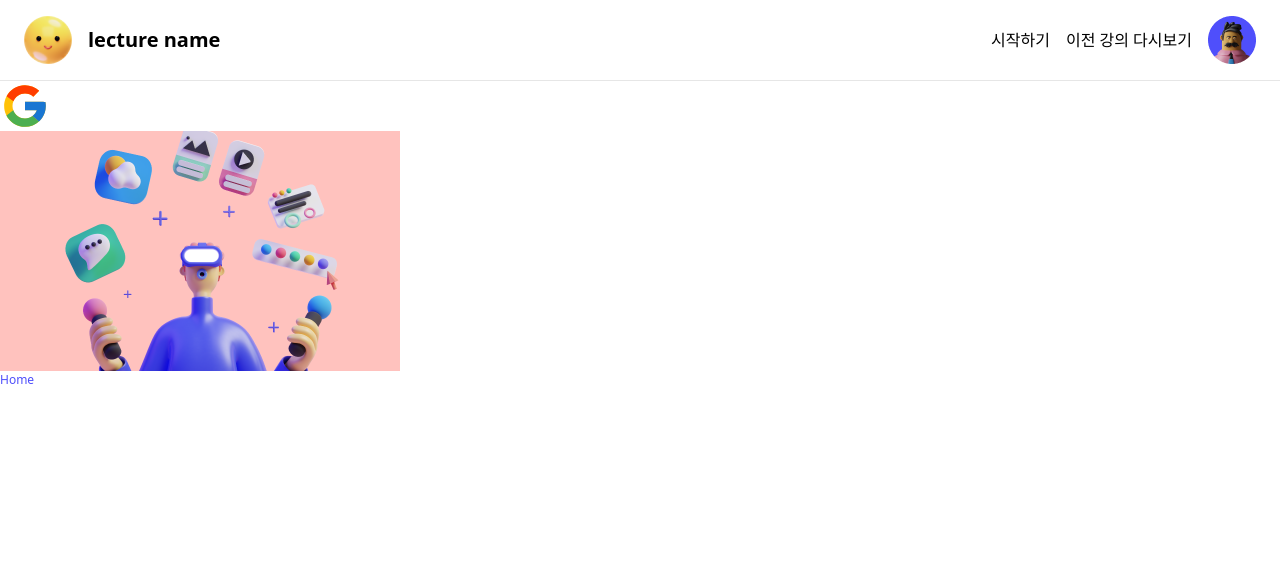
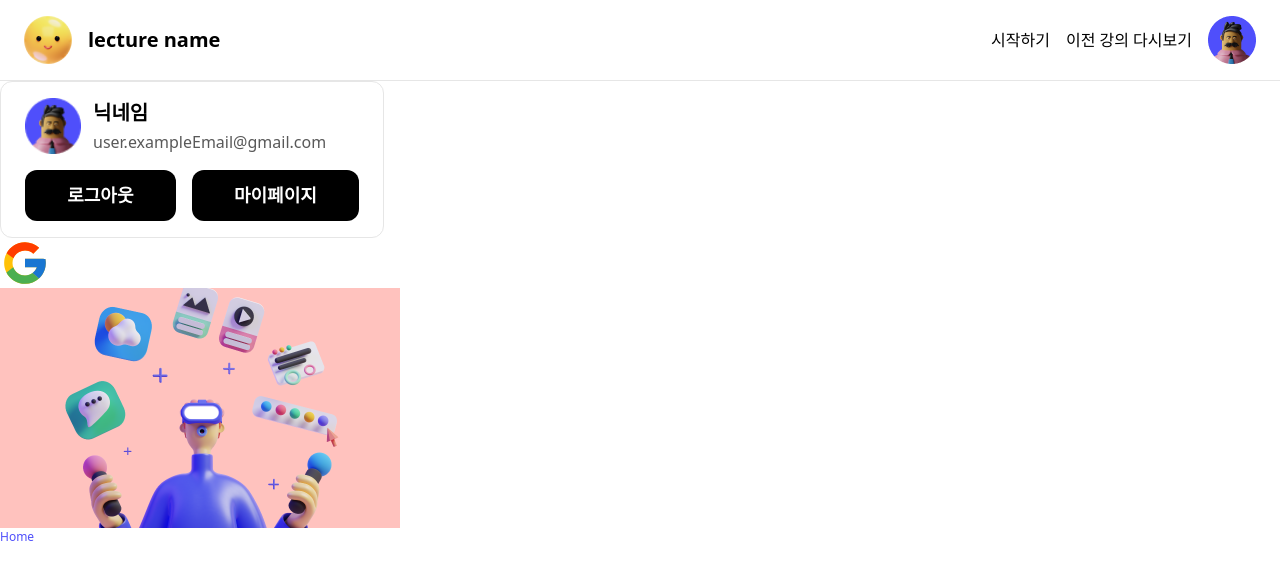
Before and after one commit to boostcampwm2023/web13_Boarlog, a React (Vite) app in the folder frontend/: page / in a window 1280 px wide. Shown: the top 580 px of the page. Built offline with nearby package versions, Linux system fonts and the light colour scheme; a web font is replaced by a local one.

Commit message:
feat: user 정보 modal 기본 UI 작업 #60
- modal의 기본적인 UI 요소들을 작업하였습니다.

```diff
--- /dev/null
+++ b/frontend/src/components/Header/components/ProfileModal.tsx
@@ -0,0 +1,31 @@
+import ProfileSmall from "@/assets/imgs/profileSmall.png";
+
+const ProfileModal = () => {
+  return (
+    <div className="flex flex-col items-center gap-4 px-6 py-4 w-96 h-fit bg-grayscale-white rounded-xl border-default">
+      <div className="flex flex-row gap-3 w-full h-14 justify-start">
+        <img className="w-14 h-14" src={ProfileSmall} alt="내 프로필" />
+        <div className="flex flex-col justify-between h-full">
+          <p className="semibold-20">닉네임</p>
+          <p className="medium-16 text-grayscale-darkgray">user.exampleEmail@gmail.com</p>
+        </div>
+      </div>
+      <div className="flex flex-row gap-4 w-full">
+        <button
+          className="flex flex-row flex-grow justify-center gap-1 py-3 rounded-xl bg-grayscale-black semibold-18 text-grayscale-white"
+          type="button"
+        >
+          로그아웃
+        </button>
+        <button
+          className="flex flex-row flex-grow justify-center gap-1 py-3 rounded-xl bg-grayscale-black semibold-18 text-grayscale-white"
+          type="button"
+        >
+          마이페이지
+        </button>
+      </div>
+    </div>
+  );
+};
+
+export default ProfileModal;
--- a/frontend/src/pages/Home/Home.tsx
+++ b/frontend/src/pages/Home/Home.tsx
@@ -1,11 +1,13 @@
 import Header from "@/components/Header/Header";
 import GoogleIcon from "@/assets/svgs/google.svg?react";
 import logoImg from "@/assets/imgs/joinLecture.png";
+import ProfileModal from "@/components/Header/components/ProfileModal";
 
 const Home = () => {
   return (
     <>
       <Header lecture main />
+      <ProfileModal />
       <div>
         <GoogleIcon className="w-[50px] h-auto" />
         <img src={logoImg} />
```
